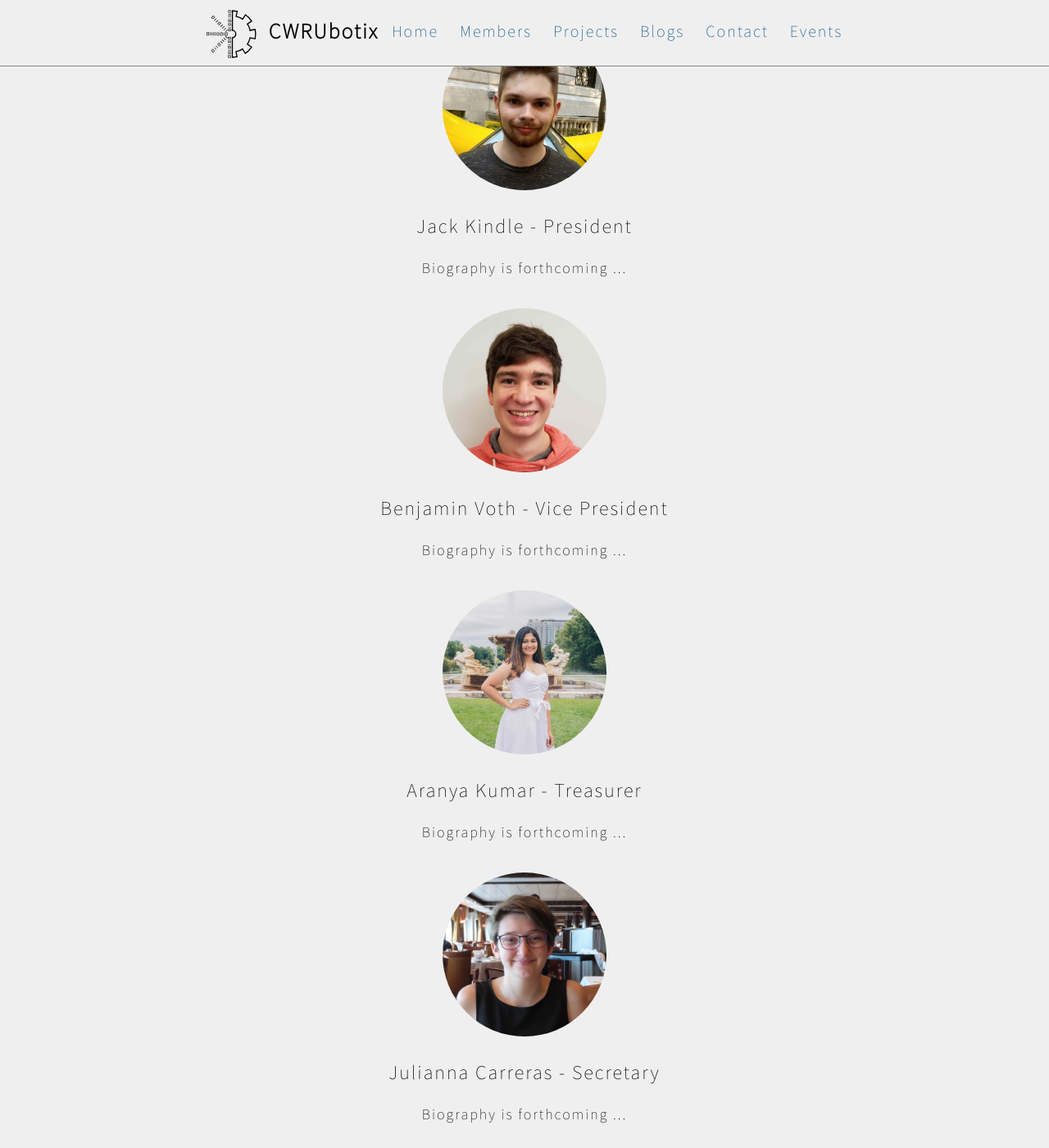
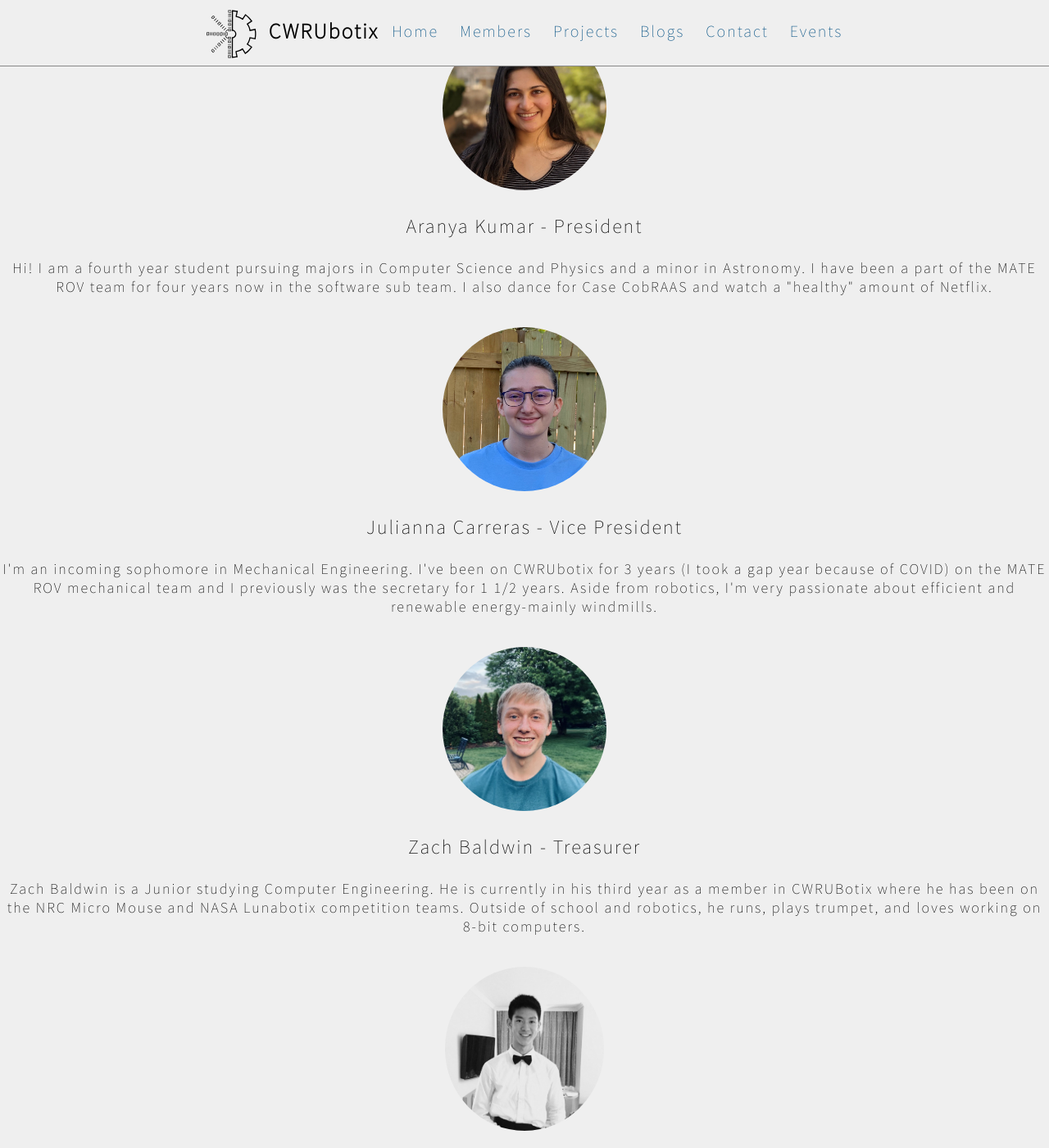
Before and after one commit to CWRUbotix/cwruRobotics.github.io, a Jekyll site: the page built from members.html, in a window 1280 px wide and 1400 px high, scrolled down 292 px. Shown: the whole window at 82% size. Built offline with Jekyll 4.4.1, drawn with Linux system fonts in a browser that asks for light colours; some of the changed text lies outside the part shown.

```diff
--- a/_data/members.yml
+++ b/_data/members.yml
@@ -1,45 +1,45 @@
-
-- name: Jack Kindle
-  exec: true
-  position: President
-  email: jak312@case.edu
-  imgurl: res/members/Jack_Kindle.jpg
-  bio: Biography is forthcoming ...
-
-- name: Benjamin Voth
-  exec: true
-  position: Vice President
-  email: btv3@case.edu
-  imgurl: res/members/ben_voth.jpg
-  bio: Biography is forthcoming ...
 
 - name: Aranya Kumar
   exec: true
-  position: Treasurer
+  position: President
   email: axk1067@case.edu
-  imgurl: res/members/aranya_kumar.jpg
-  bio: Biography is forthcoming ...
+  imgurl: res/members/Aranya_Kumar.jpeg
+  bio: Hi! I am a fourth year student pursuing majors in Computer Science and Physics and a minor in Astronomy. I have been a part of the MATE ROV team for four years now in the software sub team. I also dance for Case CobRAAS and watch a "healthy" amount of Netflix.
 
 - name: Julianna Carreras
   exec: true
+  position: Vice President
+  email: jic23@case.edu
+  imgurl: res/members/Julianna_Carreras.jpg
+  bio: I'm an incoming sophomore in Mechanical Engineering. I've been on CWRUbotix for 3 years (I took a gap year because of COVID) on the MATE ROV mechanical team and I previously was the secretary for 1 1/2 years. Aside from robotics, I'm very passionate about efficient and renewable energy-mainly windmills.
+
+- name: Zach Baldwin
+  exec: true
+  position: Treasurer
+  email: ztb11@case.edu
+  imgurl: res/members/Zachary_Baldwin.jpg
+  bio: Zach Baldwin is a Junior studying Computer Engineering. He is currently in his third year as a member in CWRUBotix where he has been on the NRC Micro Mouse and NASA Lunabotix competition teams. Outside of school and robotics, he runs, plays trumpet, and loves working on 8-bit computers.
+
+- name: Nathan Hsiao
+  exec: true
   position: Secretary
-  email: jic23@case.edu
-  imgurl: res/members/julianna_carreras.jpg
-  bio: Biography is forthcoming ...
+  email: nnh12@case.edu
+  imgurl: res/members/Nathan_Hsiao.png
+  bio: Hi! I'm studying electrical engineering, and I also compete on the hardware team for the NASA Robot Mining Competition. I love music (I play violin) and sports (just about anything— frisbee, basketball, ping pong, and soccer)!
 
-- name: Gillian Gervais
+- name: Georgia Martinez
   exec: true
   position: Public Relations
-  email: geg51@case.edu
-  imgurl: res/members/no_picture.jpg
-  bio: Biography is forthcoming ...
+  email: gcm49@case.edu
+  imgurl: res/members/Georgia_Martinez.jpeg
+  bio: Oh hey didn't see ya there. I'm a sophomore studying computer science, and this is my second year on the MATE ROV software team. Outside of robotics, I've been playing the euphonium for nine years. You can find me playing in Symphonic Winds and marching band.
 
 - name: Daniel Cui
   exec: true
   position: Lab and Safety Manager
   email: daniel.cui@case.edu
   imgurl: res/members/daniel_cui.jpg
-  bio: Biography is forthcoming ...
+  bio: Third year mechanical engineering major, NASA RMC deposition subsystem lead. I'm about to be 21 and I still build LEGO.
 
 - name: Dr. Richard Bachmann
   exec: false
```
Also changed, not shown: res/members/Aranya_Kumar.jpeg (added), res/members/Georgia_Martinez.jpeg (added), res/members/Nathan_Hsiao.png (added), res/members/Zachary_Baldwin.jpg (added), res/members/julianna_carreras.jpg, 11 other files.
